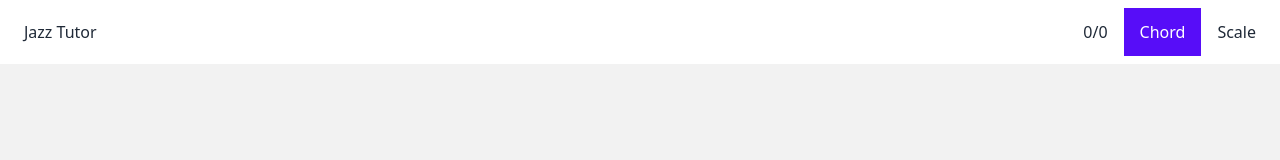
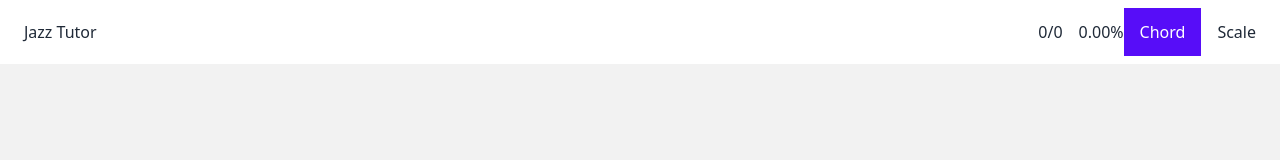
Before and after one commit to hubingliang/Jazz-tutor, a React (Vite) app: page / in a window 1280 px wide. Shown: the top 160 px of the page. Built offline with nearby package versions, Linux system fonts and the light colour scheme; what tonal would draw is missing.

Commit message:
update %

```diff
--- a/src/components/Menu.tsx
+++ b/src/components/Menu.tsx
@@ -5,6 +5,7 @@ import { Outlet, Link } from "react-router-dom";
 
 export const Menu = ({ children }: { children: ReactElement }) => {
   const [score, setScore] = useRecoilState(scoreState);
+  console.log("score: ", score);
   const pathname = useMemo(() => location.pathname, [location.pathname]);
   return (
     <div className="drawer">
@@ -32,6 +33,7 @@ export const Menu = ({ children }: { children: ReactElement }) => {
           <div className="flex-1 px-2 mx-2">Jazz Tutor</div>
 
           <div className="mr-4">{`${score.success}/${score.total}`}</div>
+          <div>{((score.success / score.total || 0) * 100).toFixed(2)}%</div>
 
           <div className="flex-none hidden lg:block">
             <ul className="menu menu-horizontal">
```
